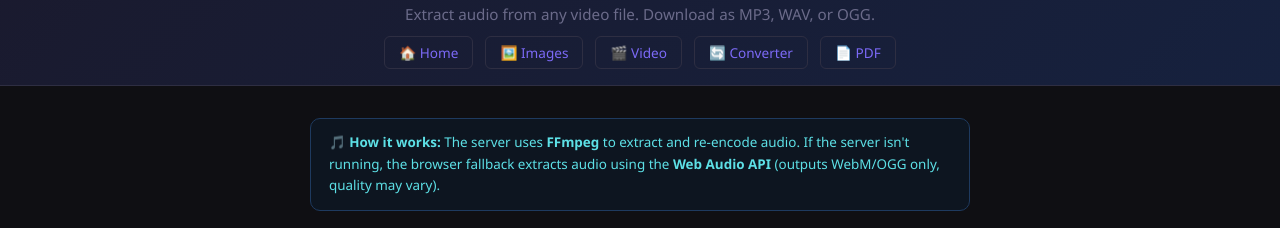
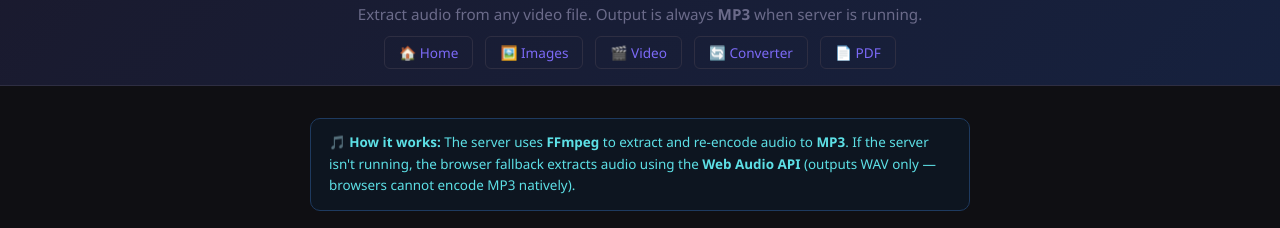
Before and after one commit to willylab2010-del/commpress-kit-frontend, a plain HTML site: page video-to-audio.html in a window 1280 px wide. Shown: the part 69-297 px from the top of the page. Drawn offline with Linux system fonts and the light colour scheme.

Commit message:
Fix: default output format to MP3, update descriptions

```diff
--- a/video-to-audio.html
+++ b/video-to-audio.html
@@ -76,7 +76,7 @@
 <body>
 <header>
   <h1>🎵 Video to Audio</h1>
-  <p>Extract audio from any video file. Download as MP3, WAV, or OGG.</p>
+  <p>Extract audio from any video file. Output is always <strong>MP3</strong> when server is running.</p>
   <div class="nav-links">
     <a href="home.html">🏠 Home</a>
     <a href="index.html">🖼️ Images</a>
@@ -88,9 +88,9 @@
 <main>
 
   <div class="info-banner">
-    🎵 <strong>How it works:</strong> The server uses <strong>FFmpeg</strong> to extract and re-encode audio.
+    🎵 <strong>How it works:</strong> The server uses <strong>FFmpeg</strong> to extract and re-encode audio to <strong>MP3</strong>.
     If the server isn't running, the browser fallback extracts audio using the <strong>Web Audio API</strong>
-    (outputs WebM/OGG only, quality may vary).
+    (outputs WAV only — browsers cannot encode MP3 natively).
   </div>
 
   <div class="dropzone" id="dropzone">
@@ -111,7 +111,7 @@
     <div class="cg">
       <label>Output Format</label>
       <select id="formatSelect" onchange="updateFormatDesc()">
-        <option value="mp3">MP3 — universal, compressed</option>
+        <option value="mp3" selected>MP3 — universal, compressed</option>
         <option value="wav">WAV — lossless, large file</option>
         <option value="ogg">OGG — open, good quality</option>
         <option value="aac">AAC — compact, high quality</option>
```
